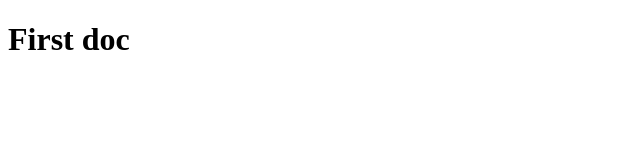
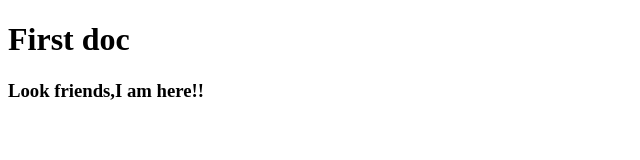
Before and after one commit to Smrity1987/Web-Design, a plain HTML site: page abc.html in a window 1280 px wide. Shown: the whole page, without its empty margins (0-640 px from the left). Drawn offline with Linux system fonts and the light colour scheme.

Commit message:
learned github

```diff
--- a/abc.html
+++ b/abc.html
@@ -7,5 +7,6 @@
 </head>
 <body>
     <h1>First doc</h1>
+    <h3>Look friends,I am here!!</h3>
 </body>
 </html>
```
